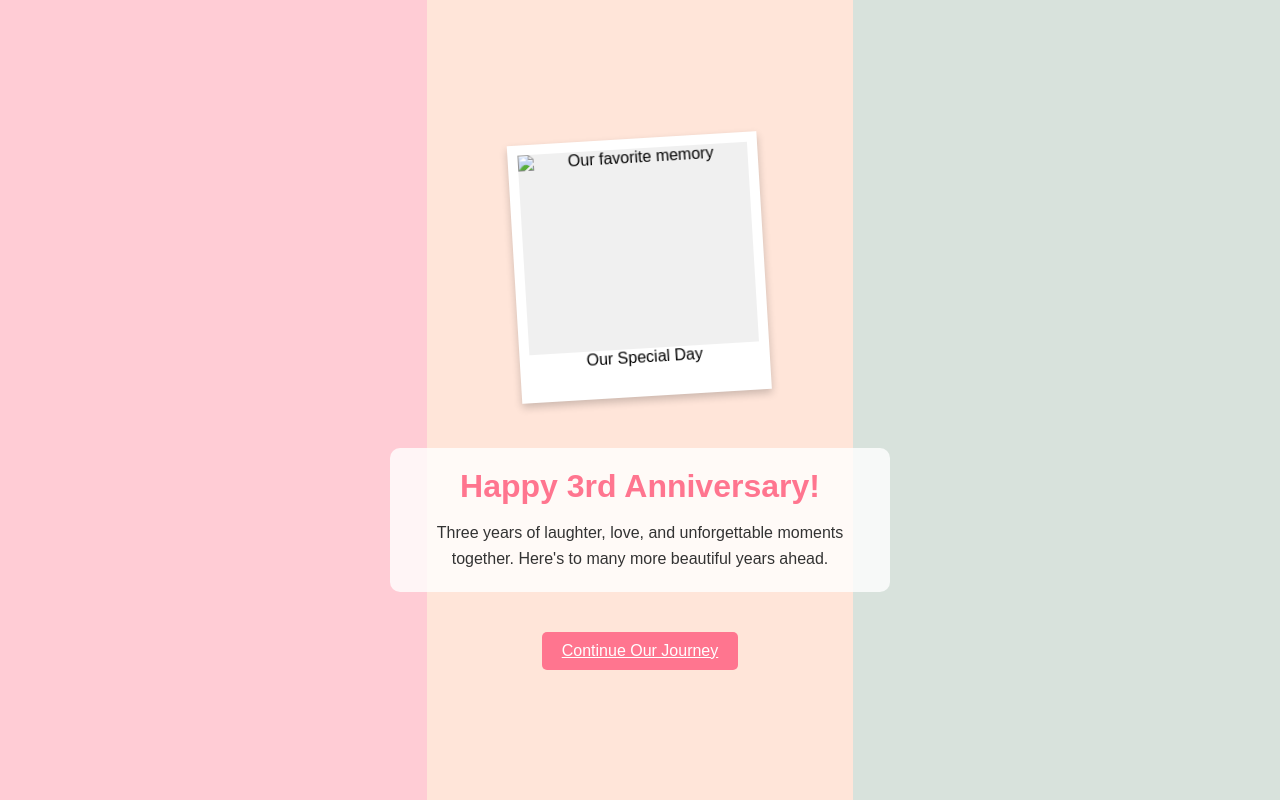
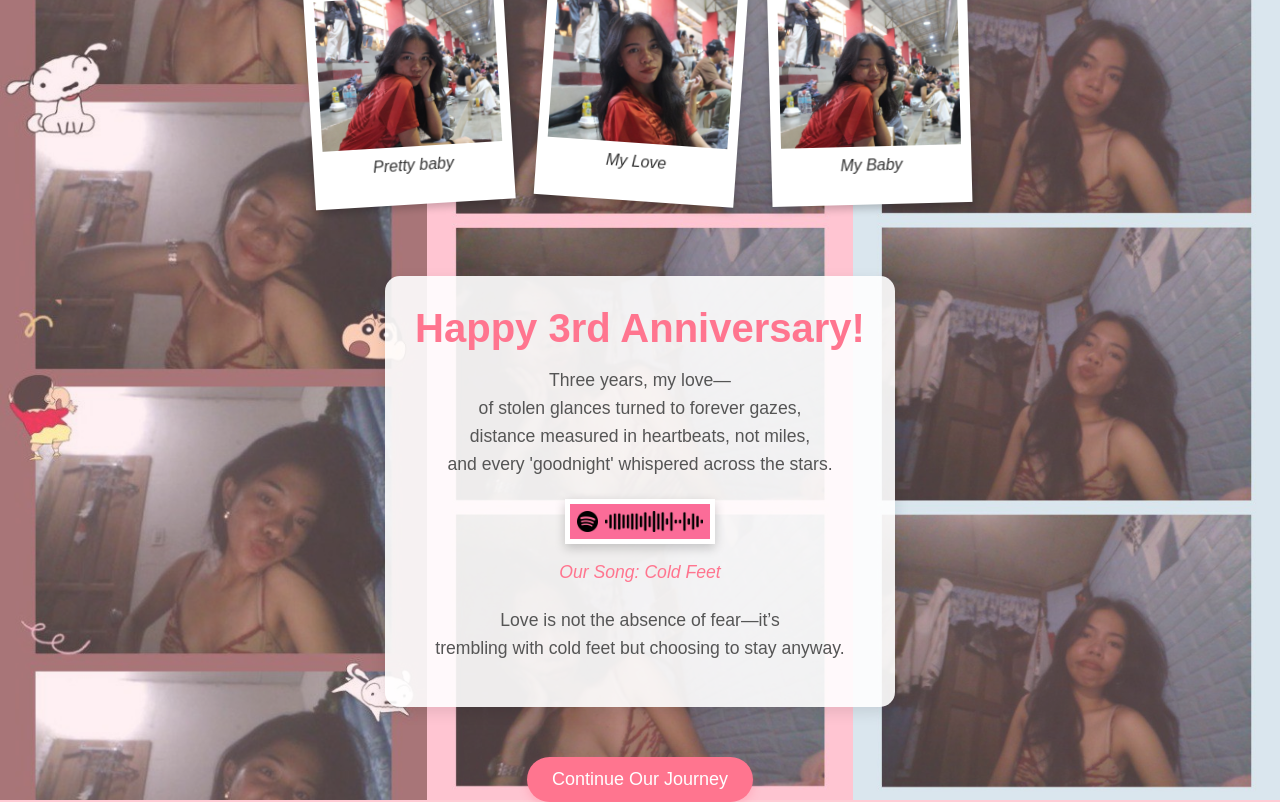
Before and after one commit to nighttvvench/last, a plain HTML site: page index.html in a window 1280 px wide. Drawn offline with Linux system fonts and the light colour scheme.

Commit message:
Update index.html

```diff
--- a/index.html
+++ b/index.html
@@ -15,33 +15,81 @@
         body {
             overflow-x: hidden;
             height: 100vh;
-            background: linear-gradient(to right, #ffccd5 33.33%, #ffe5d9 33.33% 66.66%, #d8e2dc 66.66%);
+            background: #ffccd5;
             display: flex;
             flex-direction: column;
             justify-content: center;
             align-items: center;
             text-align: center;
+            position: relative;
+        }
+
+        .background-container {
+            position: absolute;
+            width: 100%;
+            height: 100%;
+            display: flex;
+            z-index: -1;
+        }
+
+        .bg-image {
+            flex: 1;
+            height: 100%;
+            background-size: cover;
+            background-position: center;
+            opacity: 0.7;
+            transition: all 0.5s ease;
+        }
+
+        .bg-image:hover {
+            opacity: 0.9;
+            flex: 1.2;
+        }
+
+        .bg1 {
+            background-image: url('asss.jpg');
+        }
+
+        .bg2 {
+            background-image: url('as.jpg');
+        }
+
+        .bg3 {
+            background-image: url('assss.jpg');
+        }
+
+        .polaroid-container {
+            display: flex;
+            justify-content: center;
+            gap: 30px;
+            margin-bottom: 40px;
+            flex-wrap: wrap;
         }
 
         .polaroid {
             background-color: white;
             padding: 10px 10px 30px 10px;
             box-shadow: 0 4px 8px rgba(0, 0, 0, 0.2);
-            width: 250px;
-            margin: 20px auto;
-            transform: rotate(-5deg);
+            width: 200px;
+            transform: rotate(var(--rotation));
             animation: float 3s ease-in-out infinite;
+            position: relative;
+            z-index: 1;
         }
 
+        .polaroid:nth-child(1) { --rotation: -5deg; }
+        .polaroid:nth-child(2) { --rotation: 2deg; animation-delay: 0.5s; }
+        .polaroid:nth-child(3) { --rotation: -3deg; animation-delay: 1s; }
+
         @keyframes float {
-            0% { transform: rotate(-5deg) translateY(0px); }
-            50% { transform: rotate(-3deg) translateY(-15px); }
-            100% { transform: rotate(-5deg) translateY(0px); }
+            0% { transform: rotate(var(--rotation)) translateY(0px); }
+            50% { transform: rotate(calc(var(--rotation) + 2deg)) translateY(-15px); }
+            100% { transform: rotate(var(--rotation)) translateY(0px); }
         }
 
         .polaroid img {
             width: 100%;
-            height: 200px;
+            height: 150px;
             object-fit: cover;
             background-color: #f0f0f0;
             display: flex;
@@ -49,52 +97,114 @@
             align-items: center;
         }
 
+        .polaroid p {
+            margin-top: 10px;
+            color: #333;
+            font-style: italic;
+        }
+
         .message-box {
-            background-color: rgba(255, 255, 255, 0.8);
-            padding: 20px;
-            border-radius: 10px;
-            max-width: 500px;
+            background-color: rgba(255, 255, 255, 0.9);
+            padding: 30px;
+            border-radius: 15px;
+            max-width: 600px;
             margin: 20px auto;
+            box-shadow: 0 5px 15px rgba(0, 0, 0, 0.1);
         }
 
         .message-box h1 {
             color: #ff758f;
             margin-bottom: 15px;
+            font-size: 2.5rem;
         }
 
         .message-box p {
-            color: #333;
+            color: #555;
             line-height: 1.6;
+            font-size: 1.1rem;
+            margin-bottom: 15px;
+        }
+
+        .qr-code {
+            margin: 20px auto;
+            text-align: center;
+        }
+
+        .qr-code img {
+            width: 150px;
+            border: 5px solid white;
+            box-shadow: 0 4px 10px rgba(0, 0, 0, 0.2);
+        }
+
+        .qr-code p {
+            color: #ff758f;
+            font-style: italic;
+            margin-top: 10px;
         }
 
         .nav-button {
             background-color: #ff758f;
             color: white;
             border: none;
-            padding: 10px 20px;
-            border-radius: 5px;
+            padding: 12px 25px;
+            border-radius: 30px;
             cursor: pointer;
-            font-size: 16px;
-            margin-top: 20px;
-            transition: background-color 0.3s;
+            font-size: 18px;
+            margin-top: 30px;
+            transition: all 0.3s;
+            box-shadow: 0 4px 8px rgba(255, 117, 143, 0.3);
+            text-decoration: none;
+            display: inline-block;
         }
 
         .nav-button:hover {
             background-color: #ff8fa3;
+            transform: translateY(-3px);
+            box-shadow: 0 6px 12px rgba(255, 117, 143, 0.4);
         }
     </style>
 </head>
 <body>
-    <div class="polaroid">
-        <img src="your-photo-here.jpg" alt="Our favorite memory">
-        <p>Our Special Day</p>
+    <div class="background-container">
+        <div class="bg-image bg1"></div>
+        <div class="bg-image bg2"></div>
+        <div class="bg-image bg3"></div>
+    </div>
+
+    <div class="polaroid-container">
+        <div class="polaroid">
+            <img src="auuu.jpg" alt="Pretty baby">
+            <p>Pretty baby</p>
+        </div>
+
+        <div class="polaroid">
+            <img src="auu.jpg" alt="love">
+            <p>My Love</p>
+        </div>
+
+        <div class="polaroid">
+            <img src="au.jpg" alt="baby">
+            <p>My Baby</p>
+        </div>
     </div>
 
     <div class="message-box">
         <h1>Happy 3rd Anniversary!</h1>
-        <p>Three years of laughter, love, and unforgettable moments together. Here's to many more beautiful years ahead.</p>
+        <p>Three years, my love—<br>
+            of stolen glances turned to forever gazes,<br>
+            distance measured in heartbeats, not miles,<br>
+            and every 'goodnight' whispered across the stars.</p>
+
+        <div class="qr-code">
+            <img src="spcode-3FIDd1XHqoih7edzR49jaf.jpeg"
+                 alt="Scan to play 'Cold Feet by The Ridleys'">
+            <p>Our Song: <i>Cold Feet</i></p>
+        </div>
+
+        <p>Love is not the absence of fear—it’s<br>
+            trembling with cold feet but choosing to stay anyway.</p>
     </div>
 
     <a href="second.html" class="nav-button">Continue Our Journey</a>
 </body>
-  </html>
+</html>
```
